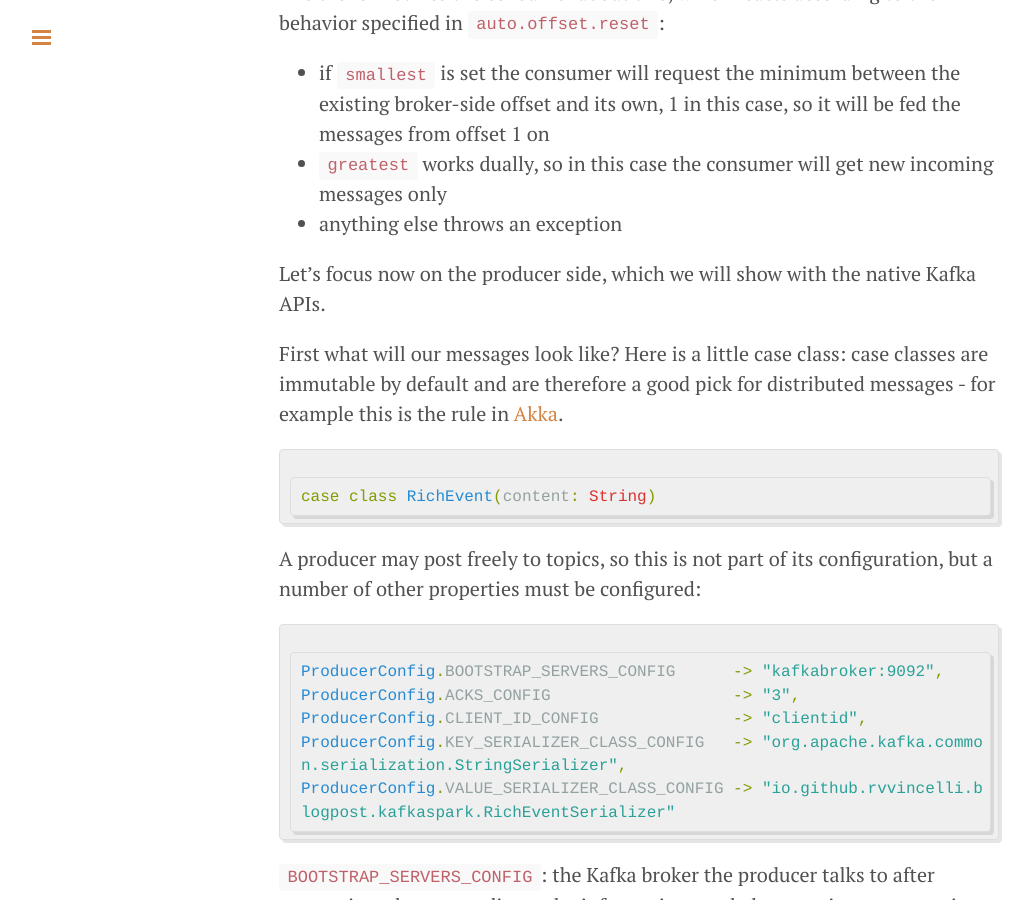
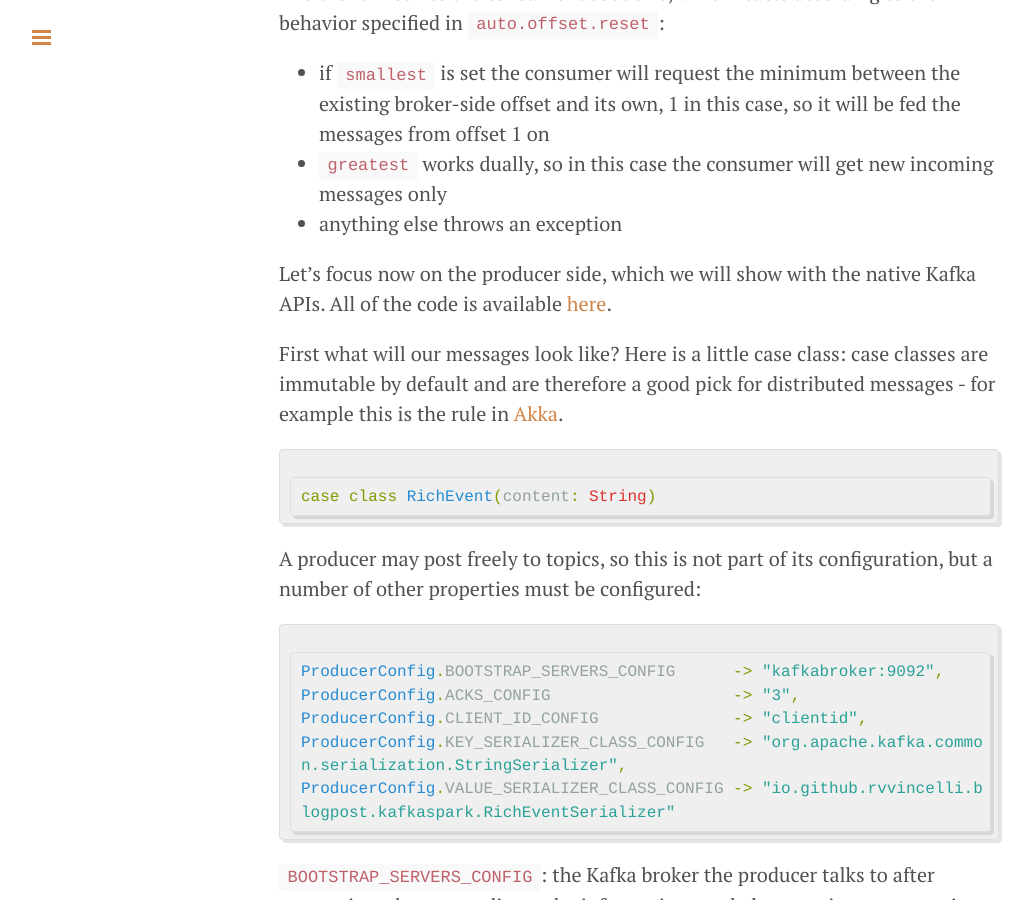
Before and after one commit to rvvincelli/rvvincelli.github.io, a Jekyll site: the page built from index.html, in a window 1280 px wide and 900 px high, scrolled down 1809 px. Shown: the whole window, without its empty margins (1-1034 px from the left). Built offline with Jekyll 4.4.1, drawn with Linux system fonts in a browser that asks for light colours; Markdown is read by kramdown in place of the engine named in the settings; the list of posts is cut into pages by our own code; some of the changed text lies outside the part shown.

Commit message:
Update 9999-10-10-kafka-spark-intro.md

```diff
--- a/_posts/9999-10-10-kafka-spark-intro.md
+++ b/_posts/9999-10-10-kafka-spark-intro.md
@@ -35,7 +35,7 @@
  * anything else throws an exception
 
 
-Let's focus now on the producer side, which we will show with the native Kafka APIs.
+Let's focus now on the producer side, which we will show with the native Kafka APIs. All of the code is available [here](https://github.com/rvvincelli/kafkasparkexample).
 
 First what will our messages look like? Here is a little case class: case classes are immutable by default and are therefore a good pick for distributed messages - for example this is the rule in [Akka](http://akka.io/).
 
@@ -155,3 +155,5 @@
 and if you have instead a simple main you may want to use `streamingContext.start()` followed by `streamingContext.awaitTermination()`.
 
 Empty queue, that's all!
+
+[`git checkout`](https://github.com/rvvincelli/kafkasparkexample) the code!
```
